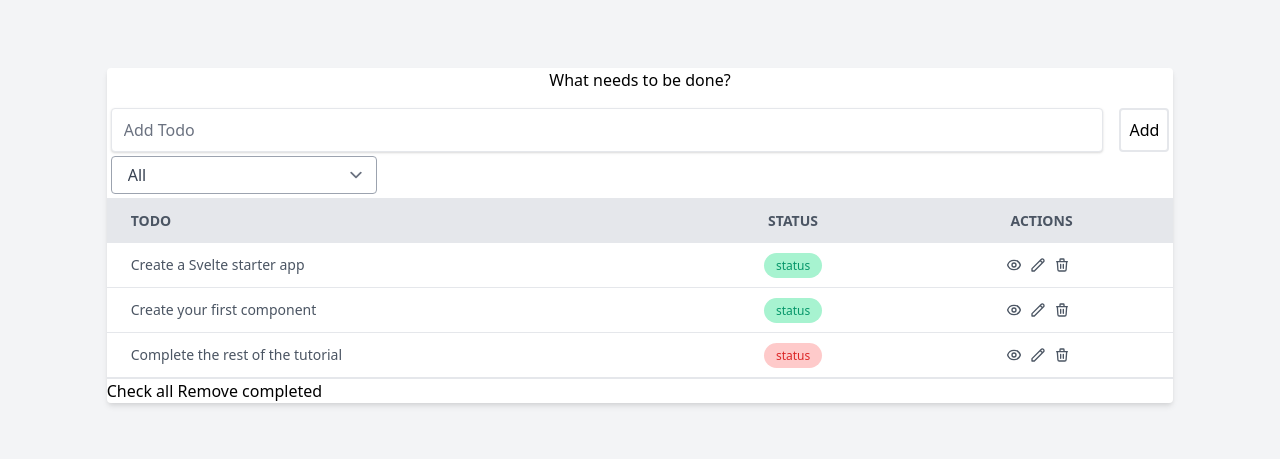
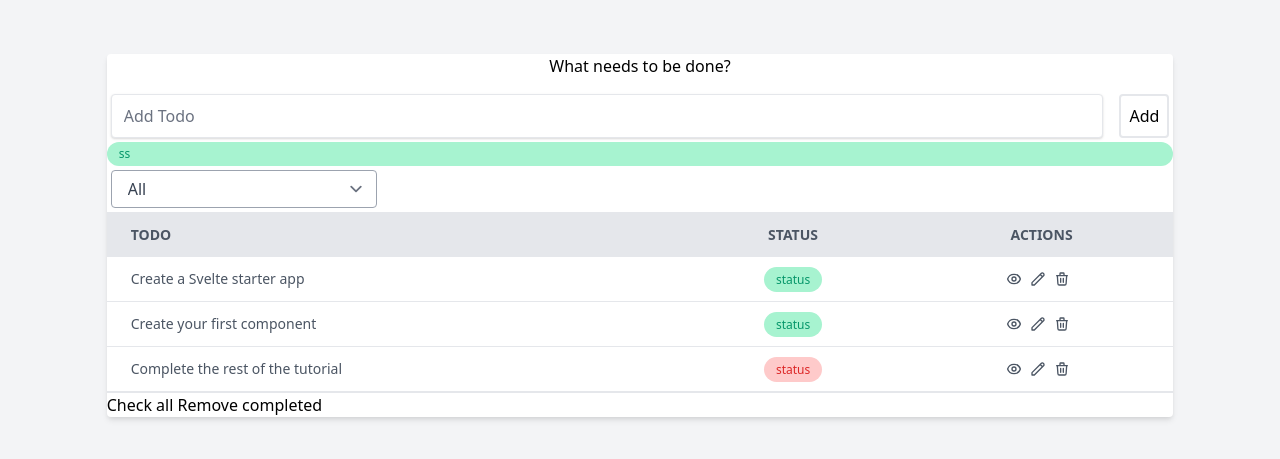
Before and after one commit to SharmileeT/vercel, a Svelte app: page / in a window 1280 px wide. Shown: the part 165-624 px from the top of the page. Built offline with nearby package versions, Linux system fonts and the light colour scheme.

Commit message:
class completed added

```diff
--- a/src/components/Todos.svelte
+++ b/src/components/Todos.svelte
@@ -46,7 +46,7 @@
             </div>
 
 
-
+  <div class="completed">ss</div>
 
     <!-- Filter -->
     <div class="w-1/4">
```
